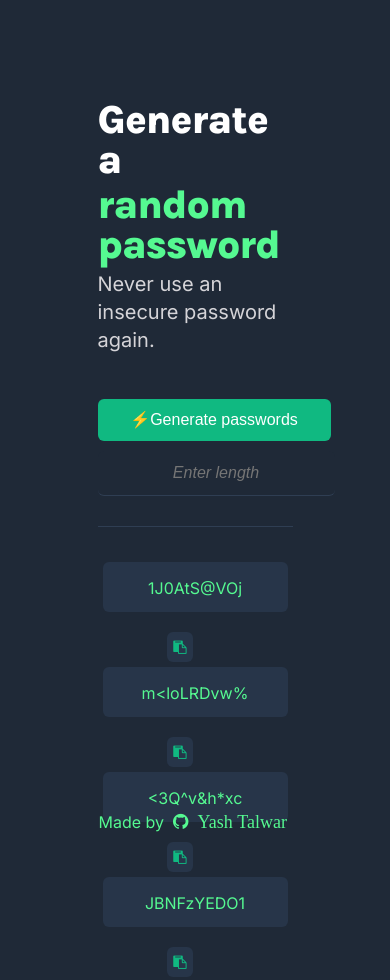
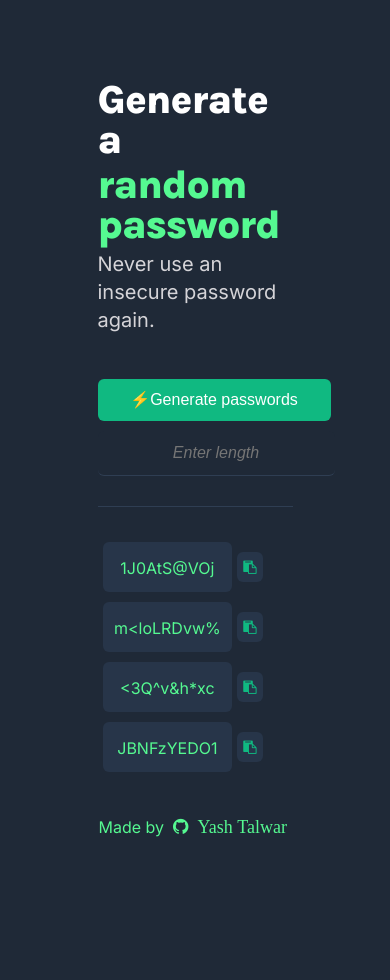
Before and after one commit to yashnode/password-generator, a plain HTML site: page index.html in a window 390 px wide. After the commit the page ends 857 px from the top, so only its background shows below. Drawn offline with Linux system fonts and the light colour scheme.

Commit message:
fixed css for mobile

```diff
--- a/index.html
+++ b/index.html
@@ -32,8 +32,9 @@
             <button onclick="copy(3)"><i class="fa fa-clipboard"></i></button>
         </div>
     </main>
-    <footer>Made by
-        <a href="https://github.com/yashtalwarr">&nbsp;<i class="fa fa-github"style="font-size:18px">&nbsp; Yash Talwar&nbsp;</i></a>
+    <footer style="margin-top: -40px">
+        <div class="footer">Made by
+            <a href="https://github.com/yashtalwarr">&nbsp;<i class="fa fa-github"style="font-size:18px">&nbsp; Yash Talwar&nbsp;</i></a></div>
     </footer>
 </body>
 <script src="index.js"></script>
--- a/styles.css
+++ b/styles.css
@@ -8,7 +8,7 @@ body {
 }
 
 main {
-    margin: 175px 25%;
+    margin: 150px 25%;
 }
 
 h1 {
@@ -114,13 +114,13 @@ input:focus {
     line-height: 200%;
 }
 
-footer {
+.footer {
     text-align: center;
     color: #55F991;
     position: absolute;
     width: 50%;
     margin: 0 25%;
-    bottom: 12px;
+    padding-bottom: 20px;
 }
 
 footer a {
@@ -130,10 +130,10 @@ footer a {
 
 @media screen and (max-width:730px) {
     main {
-        margin: 100px 25%;
+        margin: 80px 25%;
     }
     .results span {
-        flex: 80%;
+        flex: 50%;
     }
 }
 
```
